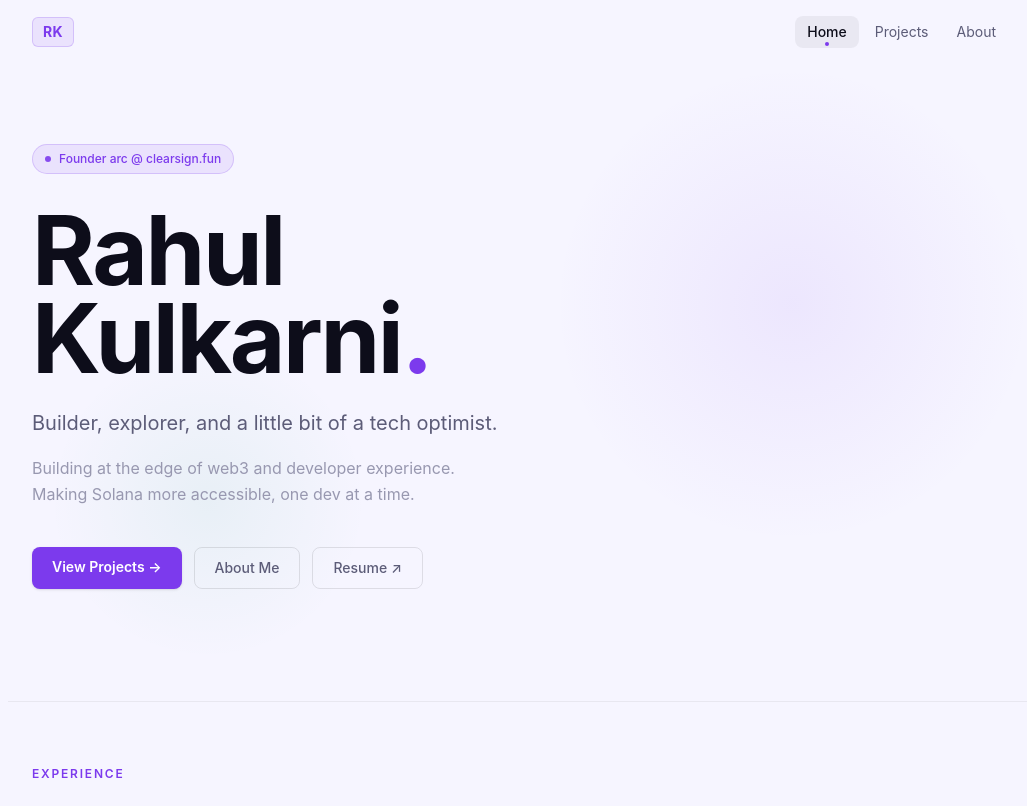
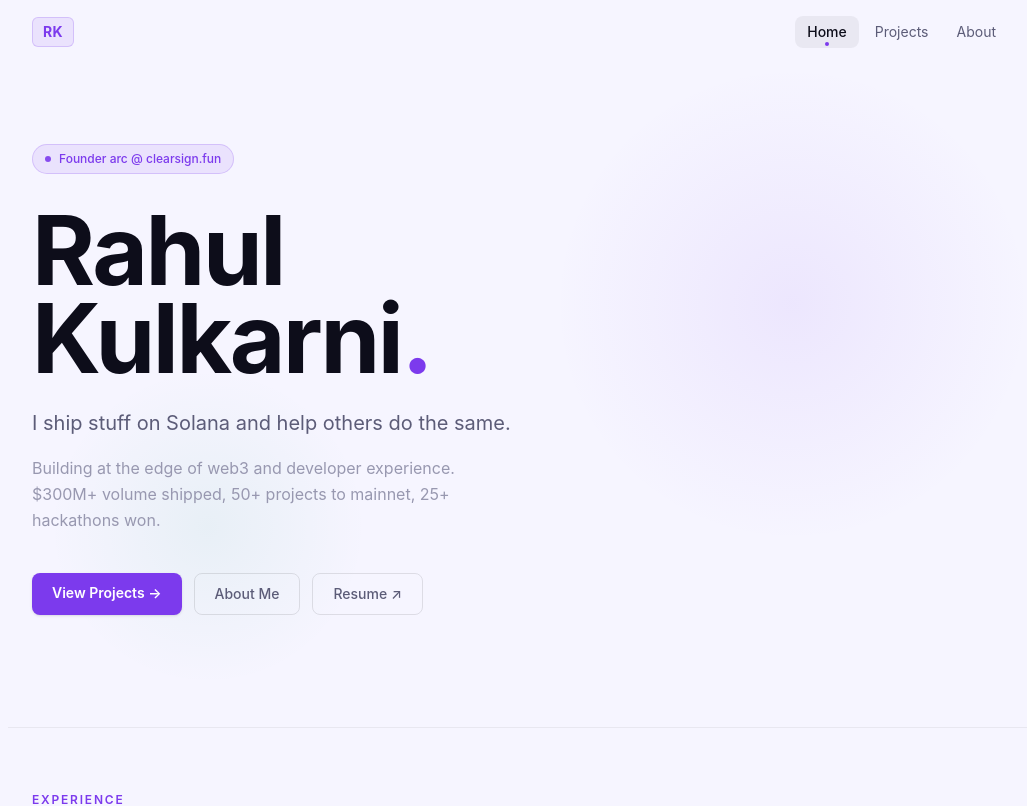
Before and after one commit to rkmonarch/portfolio, a Next.js app: page / in a window 1280 px wide. Shown: the top 806 px of the page, without its empty margins (120-1147 px from the left). Built offline with nearby package versions, Linux system fonts and the light colour scheme.

Commit message:
Update homepage hero copy

```diff
--- a/src/app/page.tsx
+++ b/src/app/page.tsx
@@ -101,13 +101,13 @@ export default function Home() {
 
           {/* Tagline */}
           <p className="fade-up delay-3 text-lg md:text-xl text-[#5c5c78] max-w-lg mb-4 leading-relaxed">
-            Builder, explorer, and a little bit of a tech optimist.
+            I ship stuff on Solana and help others do the same.
           </p>
 
           {/* Bio */}
           <p className="fade-up delay-4 text-[#9898b0] text-base max-w-md mb-10 leading-relaxed">
             Building at the edge of web3 and developer experience.
-            Making Solana more accessible, one dev at a time.
+            $300M+ volume shipped, 50+ projects to mainnet, 25+ hackathons won.
           </p>
 
           {/* CTAs */}
```
